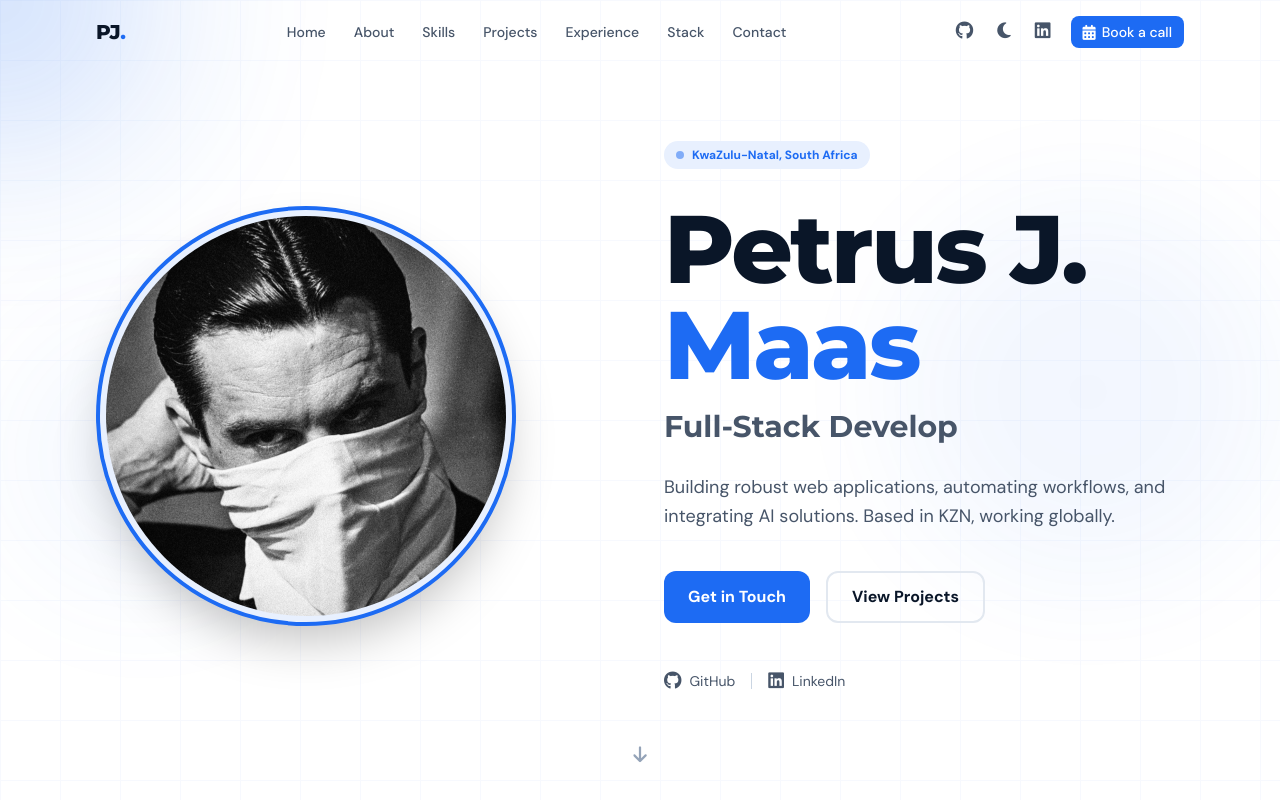
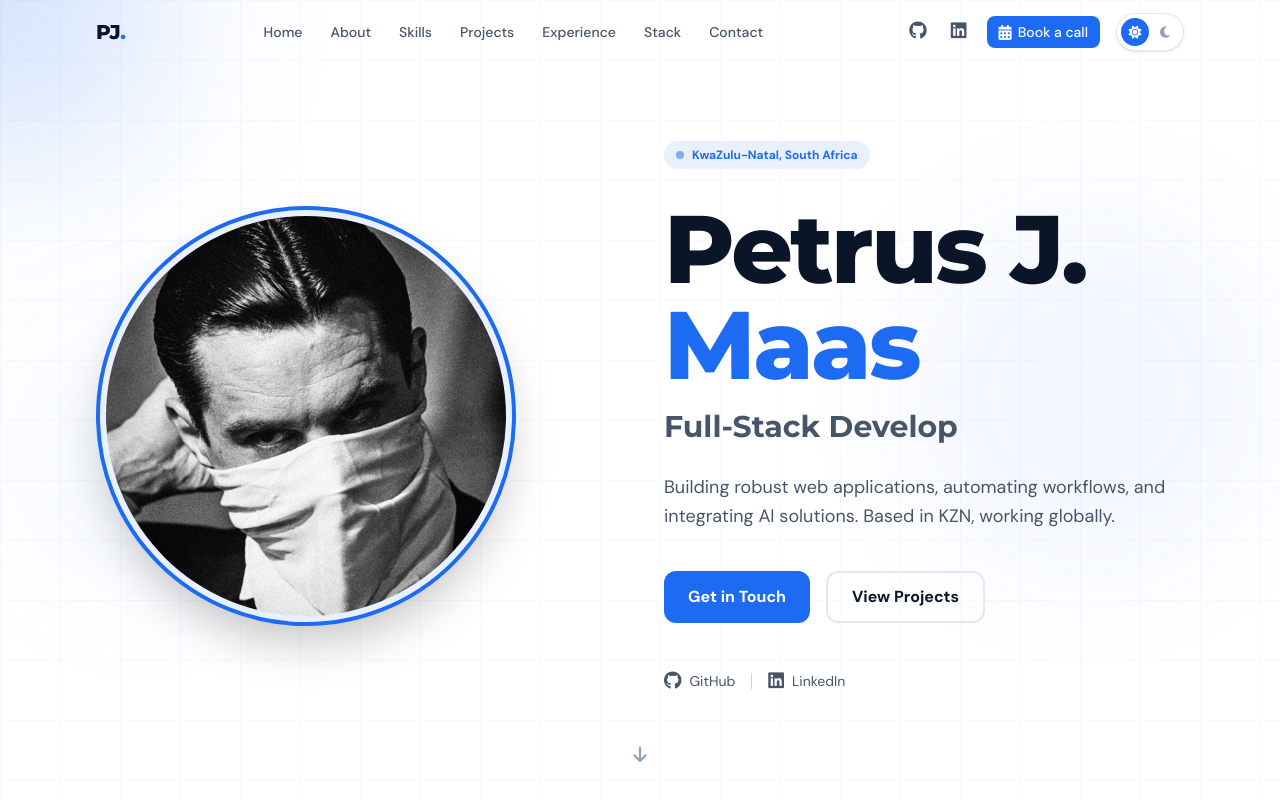
Before and after one commit to petrusjohannesmaas/portfolio, a React (Vite) app: page / in a window 1280 px wide. Shown: the top 800 px of the page. Built offline with nearby package versions, Linux system fonts and the light colour scheme; some icons are missing.

Commit message:
feat: replace simple theme toggle button with a dual-mode pill design for desktop and mobile navigation

```diff
--- a/src/components/Navbar.tsx
+++ b/src/components/Navbar.tsx
@@ -78,17 +78,6 @@ export default function Navbar() {
           >
             <i className="fa-brands fa-github" style={{ fontSize: '18px' }}></i>
           </a>
-          <button
-            onClick={() => setTheme(theme === 'dark' ? 'light' : 'dark')}
-            className="p-2 rounded-md text-[#475569] hover:text-[#1d6bf3] hover:bg-[#e8f0fe] transition-all dark:text-slate-300 dark:hover:bg-slate-800"
-            aria-label="Toggle theme"
-          >
-            {theme === 'dark' ? (
-              <i className="fa-solid fa-sun" style={{ fontSize: '18px' }}></i>
-            ) : (
-              <i className="fa-solid fa-moon" style={{ fontSize: '18px' }}></i>
-            )}
-          </button>
           <a
             href="https://linkedin.com/"
             target="_blank"
@@ -107,7 +96,50 @@ export default function Navbar() {
             <i className="fa-solid fa-calendar-days" style={{ fontSize: '15px' }}></i>
             Book a call
           </a>
+          {/* Theme toggle pill — far right on desktop */}
+          <button
+            onClick={() => setTheme(theme === 'dark' ? 'light' : 'dark')}
+            aria-label="Toggle theme"
+            className="ml-2 flex items-center gap-0.5 rounded-full px-1 py-1 transition-all duration-300 bg-white border border-slate-200 shadow-sm dark:bg-[#0d1f3c] dark:border-slate-700"
+          >
+            <span
+              className={`flex items-center justify-center w-7 h-7 rounded-full transition-all duration-300 ${
+                theme === 'light' ? 'bg-[#1d6bf3] text-white' : 'text-slate-400'
+              }`}
+            >
+              <i className="fa-solid fa-sun" style={{ fontSize: '13px' }}></i>
+            </span>
+            <span
+              className={`flex items-center justify-center w-7 h-7 rounded-full transition-all duration-300 ${
+                theme === 'dark' ? 'bg-[#1d6bf3] text-white' : 'text-slate-400'
+              }`}
+            >
+              <i className="fa-solid fa-moon" style={{ fontSize: '13px' }}></i>
+            </span>
+          </button>
         </div>
+
+        {/* Mobile: toggle pill between brand and hamburger */}
+        <button
+          onClick={() => setTheme(theme === 'dark' ? 'light' : 'dark')}
+          aria-label="Toggle theme"
+          className="md:hidden flex items-center gap-0.5 rounded-full px-1 py-1 transition-all duration-300 bg-white border border-slate-200 shadow-sm dark:bg-[#0d1f3c] dark:border-slate-700"
+        >
+          <span
+            className={`flex items-center justify-center w-7 h-7 rounded-full transition-all duration-300 ${
+              theme === 'light' ? 'bg-[#1d6bf3] text-white' : 'text-slate-400'
+            }`}
+          >
+            <i className="fa-solid fa-sun" style={{ fontSize: '13px' }}></i>
+          </span>
+          <span
+            className={`flex items-center justify-center w-7 h-7 rounded-full transition-all duration-300 ${
+              theme === 'dark' ? 'bg-[#1d6bf3] text-white' : 'text-slate-400'
+            }`}
+          >
+            <i className="fa-solid fa-moon" style={{ fontSize: '13px' }}></i>
+          </span>
+        </button>
 
         {/* Hamburger (mobile) */}
         <button
@@ -139,17 +171,6 @@ export default function Navbar() {
             <a href="https://github.com/" target="_blank" rel="noreferrer" aria-label="GitHub" className="text-[#475569] dark:text-slate-300">
               <i className="fa-brands fa-github" style={{ fontSize: '20px' }}></i>
             </a>
-            <button
-              onClick={() => setTheme(theme === 'dark' ? 'light' : 'dark')}
-              className="text-[#475569] dark:text-slate-300"
-              aria-label="Toggle theme"
-            >
-              {theme === 'dark' ? (
-                <i className="fa-solid fa-sun" style={{ fontSize: '20px' }}></i>
-              ) : (
-                <i className="fa-solid fa-moon" style={{ fontSize: '20px' }}></i>
-              )}
-            </button>
             <a href="https://linkedin.com/" target="_blank" rel="noreferrer" aria-label="LinkedIn" className="text-[#475569] dark:text-slate-300">
               <i className="fa-brands fa-linkedin" style={{ fontSize: '20px' }}></i>
             </a>
```
